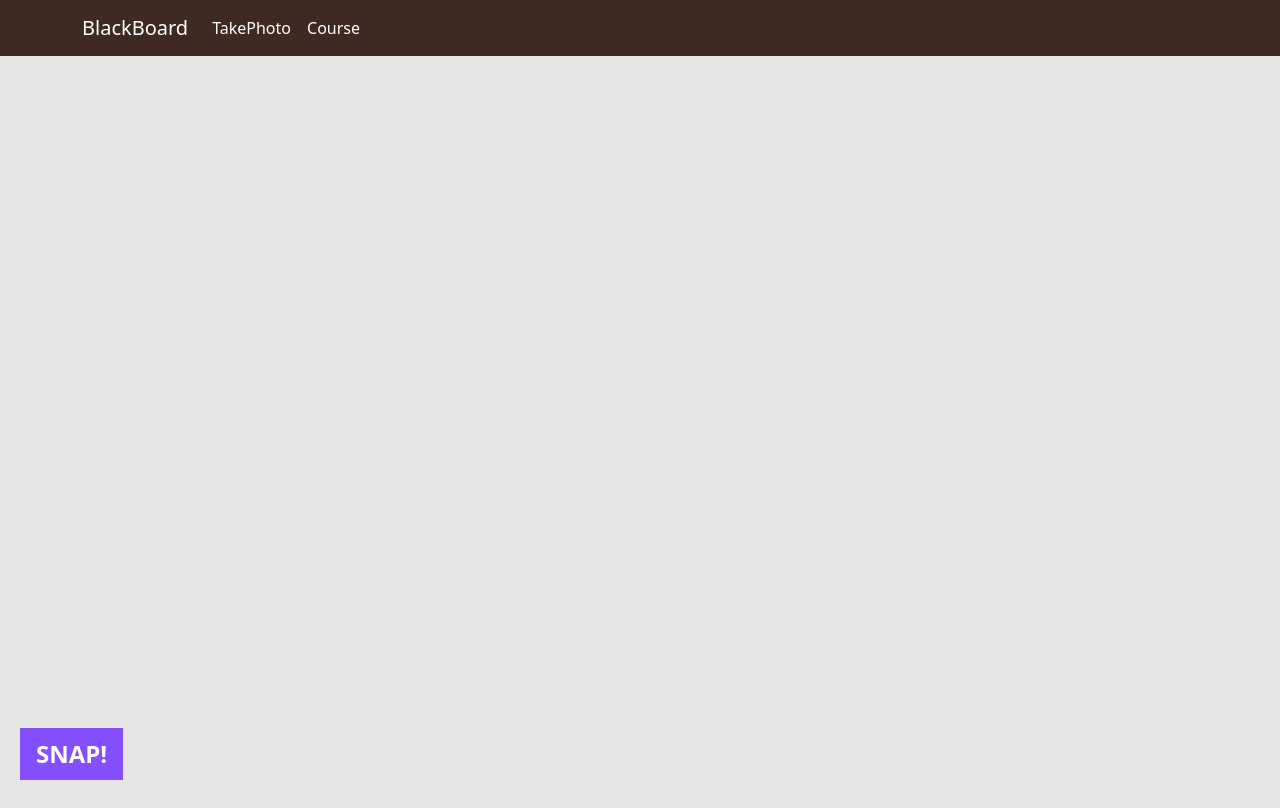
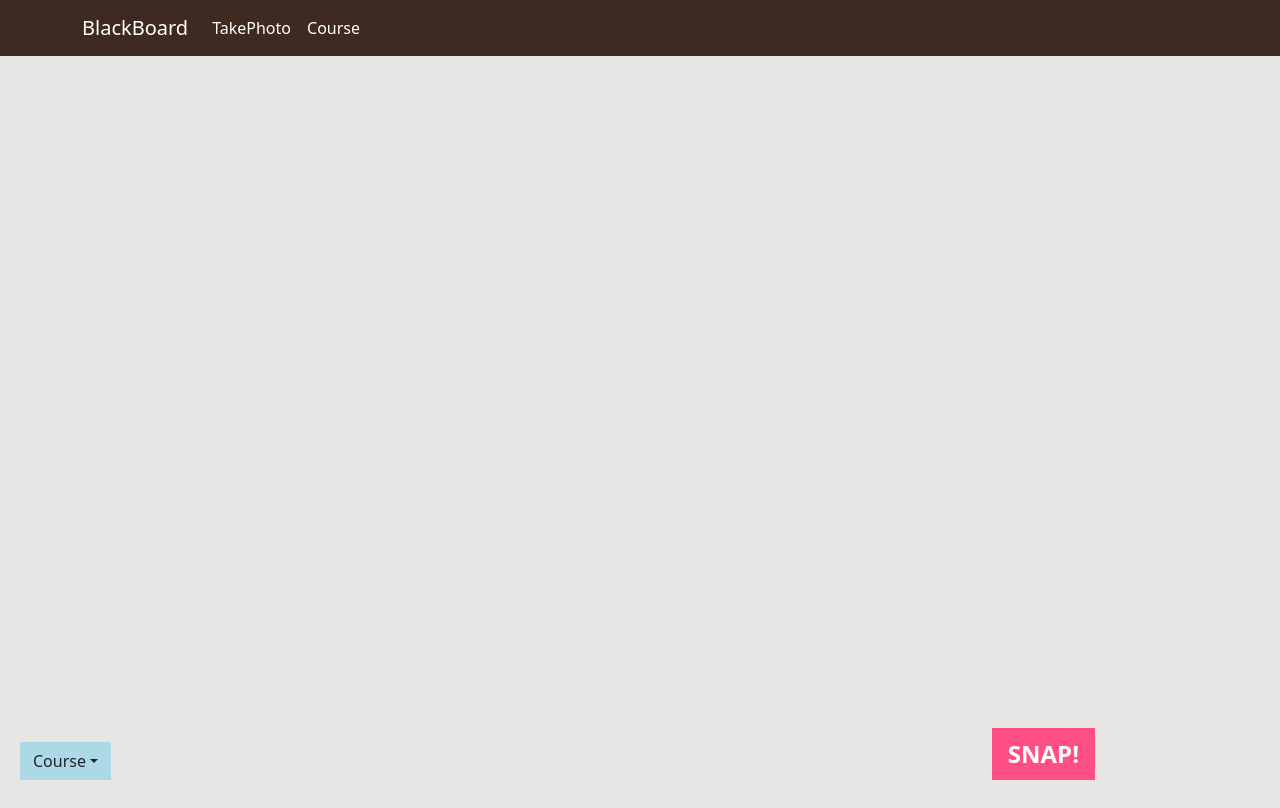
Before and after one commit to allen327lin/blackboard-web, a React (Create React App) app: page /GetPhoto in a window 1280 px wide. Built offline with nearby package versions, Linux system fonts and the light colour scheme; no server answers.

Commit message:
feat: Added Course choosing button in getPhoto

```diff
--- a/src/Homepage/HomePage.css
+++ b/src/Homepage/HomePage.css
@@ -8,7 +8,7 @@
         width: 0;
     }
     to {
-        width: 45%;
+        width: 52%;
     }
 }
 
--- a/src/getPhotos/takeThePhoto.css
+++ b/src/getPhotos/takeThePhoto.css
@@ -29,10 +29,10 @@ video {
     height: 100vh;
 }
 
-button {
+.Snap, .Close {
     position: absolute;
     bottom: 20px;
-    left: 20px;
+    right: 185px;
 
     appearance: none;
     border: none;
@@ -50,7 +50,7 @@ button {
     cursor: pointer;
 }
 
-button:hover{
+.Snap, .Close:hover{
     background-position: 100%;
 }
 
@@ -61,3 +61,16 @@ canvas {
     justify-content: center;
     align-items: center;
 }
+
+.dropDown{
+    font-size: 24px;
+    font-weight: 700;
+    position: fixed;
+    bottom: 20px;
+    left: 20px;
+    display: flex;
+    justify-content: center;
+    background-position: left top;
+    width: auto;
+    background-color: lightblue;
+}
--- a/src/getPhotos/takeThePhoto.js
+++ b/src/getPhotos/takeThePhoto.js
@@ -1,5 +1,6 @@
 import React, { useRef, useEffect, useState } from "react";
 import './takeThePhoto.css';
+import {Dropdown} from "react-bootstrap";
 
 function GetPhoto() {
     const videoRef = useRef(null);
@@ -7,6 +8,15 @@ function GetPhoto() {
 
     const [hasPhoto, setHasPhoto] = useState(false);
     const [stream, setStream] = useState(null);
+
+    const [selectedCourse, setSelectedCourse] = useState("Course"); // 默认文本为"Course"
+    // ... (其他状态和函数)
+
+    const handleCourseSelection = (course) => {
+        setSelectedCourse(course);
+        // 在这里处理用户选择课程的逻辑
+        console.log(`${course}`);
+    };
 
     const startVideo = () => {
         navigator.mediaDevices
@@ -38,7 +48,10 @@ function GetPhoto() {
 
         ctx.drawImage(video, 0, 0, width, height);
         setHasPhoto(true);
+
+
     };
+
 
     const closePhoto = () => {
         let photo = photoRef.current;
@@ -55,13 +68,24 @@ function GetPhoto() {
 
     return (
         <div className="App">
+            <Dropdown className="dropDown">
+                <Dropdown.Toggle variant="course" id="dropdown-basic">
+                    {selectedCourse}
+                </Dropdown.Toggle>
+
+                <Dropdown.Menu>
+                    <Dropdown.Item onClick={() => handleCourseSelection('Math')}>Math</Dropdown.Item>
+                    <Dropdown.Item onClick={() => handleCourseSelection('DataStructure')}>DataStructure</Dropdown.Item>
+                    <Dropdown.Item onClick={() => handleCourseSelection('Data')}>Data</Dropdown.Item>
+                </Dropdown.Menu>
+            </Dropdown>
             <div className="camra">
                 <video ref={videoRef}></video>
-                <button onClick={takePhoto}>SNAP!</button>
+                <button className="Snap" onClick={takePhoto}>SNAP!</button>
             </div>
             <div className={"result" + (hasPhoto ? " hasPhoto" : "")}>
                 <canvas ref={photoRef}></canvas>
-                <button onClick={closePhoto}>CLOSE!</button>
+                <button className="Close" onClick={closePhoto}>CLOSE!</button>
             </div>
         </div>
     );
```
